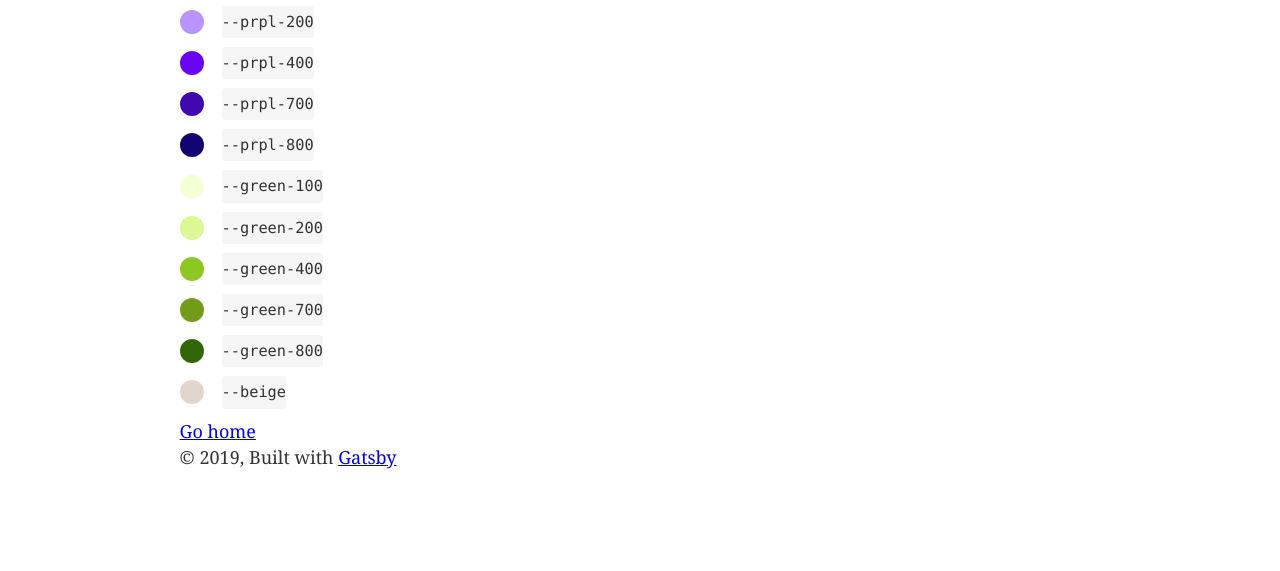
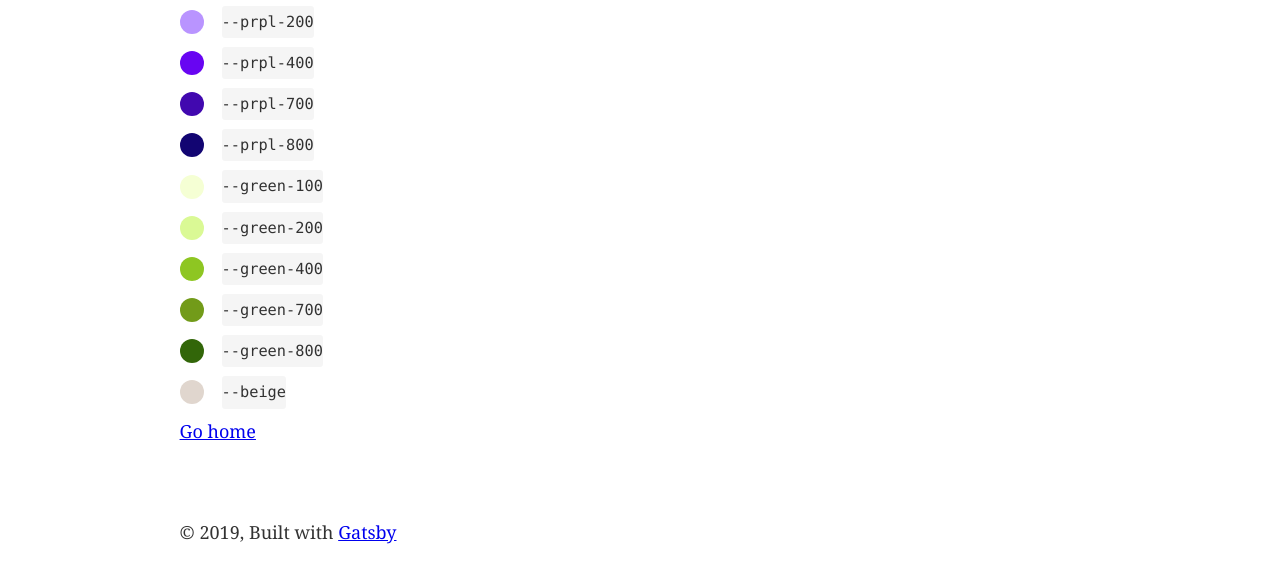
Before and after one commit to omhoumz/buwr, a Gatsby site: page /colors in a window 1280 px wide. Shown: the part 229-800 px from the top of the page. Built offline with nearby package versions, Linux system fonts and the light colour scheme; Gatsby itself is replaced by a stand-in of ours.

Commit message:
chore: layout to folder + add footer comp + styles

```diff
--- /dev/null
+++ b/src/components/footer/footer.jsx
@@ -0,0 +1,13 @@
+import React from "react"
+
+import styles from "./footer.module.css"
+
+const Footer = () => (
+  <footer className={styles.footer}>
+    © {new Date().getFullYear()}, Built with
+    {` `}
+    <a href="https://www.gatsbyjs.org">Gatsby</a>
+  </footer>
+)
+
+export default Footer
--- /dev/null
+++ b/src/components/footer/footer.module.css
@@ -0,0 +1,6 @@
+.footer {
+  max-width: 960px;
+  width: 100%;
+  margin: 0 auto;
+  padding: 0px 1.0875rem 1.45rem;
+}
--- a/src/components/layout.css
+++ b/src/components/layout/layout.css
@@ -24,6 +24,13 @@ body {
   -webkit-font-smoothing: antialiased;
   -moz-osx-font-smoothing: grayscale;
 }
+
+#___gatsby > div {
+  display: flex;
+  flex-direction: column;
+  min-height: 100vh;
+}
+
 article,
 aside,
 details,
--- a/src/components/layout.js
+++ b/src/components/layout/layout.js
@@ -2,7 +2,8 @@ import React from "react"
 import PropTypes from "prop-types"
 import { useStaticQuery, graphql } from "gatsby"
 
-import Header from "./header"
+import Header from "../header"
+import Footer from "../footer/footer"
 import "./layout.css"
 
 const Layout = ({ children }) => {
@@ -19,21 +20,19 @@ const Layout = ({ children }) => {
   return (
     <>
       <Header siteTitle={data.site.siteMetadata.title} />
-      <div
+      <main
         style={{
-          margin: `0 auto`,
+          margin: "0 auto",
+          width: "100%",
           maxWidth: 960,
-          padding: `0px 1.0875rem 1.45rem`,
+          padding: "0px 1.0875rem 1.45rem",
           paddingTop: 0,
+          flexGrow: 1,
         }}
       >
-        <main>{children}</main>
-        <footer>
-          © {new Date().getFullYear()}, Built with
-          {` `}
-          <a href="https://www.gatsbyjs.org">Gatsby</a>
-        </footer>
-      </div>
+        {children}
+      </main>
+      <Footer />
     </>
   )
 }
--- a/src/pages/404.js
+++ b/src/pages/404.js
@@ -1,6 +1,6 @@
 import React from "react"
 
-import Layout from "../components/layout"
+import Layout from "../components/layout/layout"
 import SEO from "../components/seo"
 
 const NotFoundPage = () => (
--- a/src/pages/index.js
+++ b/src/pages/index.js
@@ -1,7 +1,7 @@
 import React from "react"
 import { Link } from "gatsby"
 
-import Layout from "../components/layout"
+import Layout from "../components/layout/layout"
 import Image from "../components/image"
 import SEO from "../components/seo"
 
--- a/src/pages/page-2.js
+++ b/src/pages/page-2.js
@@ -1,7 +1,7 @@
 import React from "react"
 import { Link } from "gatsby"
 
-import Layout from "../components/layout"
+import Layout from "../components/layout/layout"
 import SEO from "../components/seo"
 
 const SecondPage = () => (
```
Also changed, not shown: src/pages/colors.js (+10 -10 lines).
